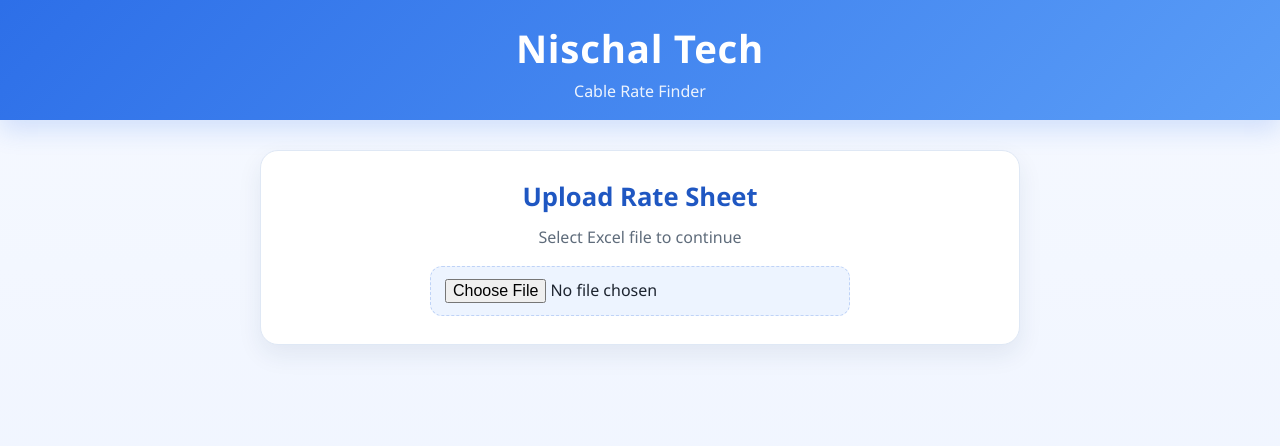
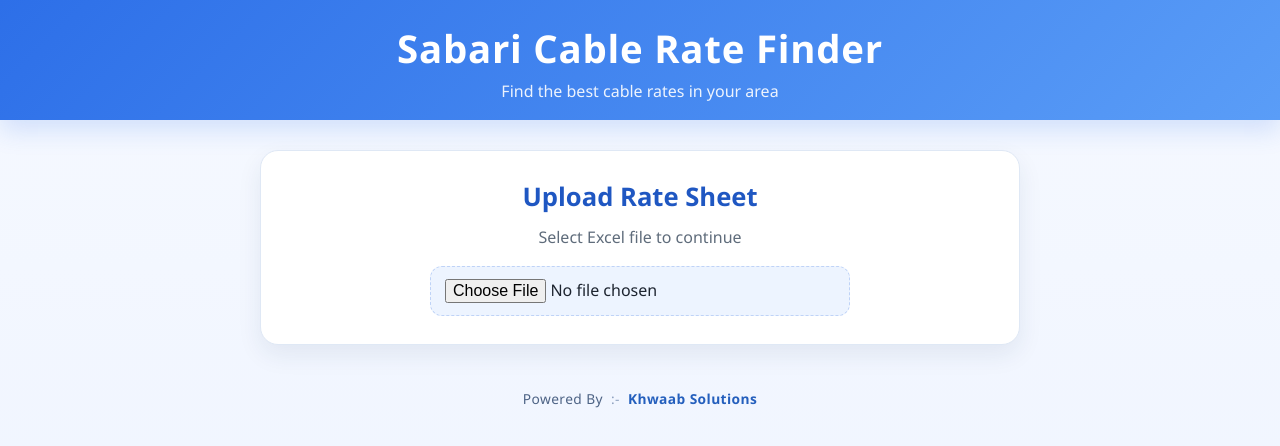
Before and after one commit to nischalkumbhatjain/nischal-tech, an Angular app: page / in a window 1280 px wide. Shown: the top 446 px of the page. Built offline with nearby package versions, Linux system fonts and the light colour scheme.

Commit message:
feat: update header content and add footer with branding information

```diff
--- a/src/app/app.component.html
+++ b/src/app/app.component.html
@@ -1,10 +1,16 @@
 <div class="app-container">
 
   <header class="header">
-    <h1>Nischal Tech</h1>
-    <p>Cable Rate Finder</p>
+    <h1>Sabari Cable Rate Finder</h1>
+    <p>Find the best cable rates in your area</p>
   </header>
 
   <router-outlet></router-outlet>
 
+  <footer class="about-footer" aria-label="About us">
+    <span class="about-footer__label">Powered By</span>
+    <span class="about-footer__separator" aria-hidden="true">:-</span>
+    <span class="about-footer__company">Khwaab Solutions</span>
+  </footer>
+
 </div>
--- a/src/app/app.component.scss
+++ b/src/app/app.component.scss
@@ -1,6 +1,8 @@
 .app-container {
   min-height: 100vh;
   background: linear-gradient(180deg, #f6f9ff 0%, #edf3ff 100%);
+  display: flex;
+  flex-direction: column;
 }
 
 .header {
@@ -23,6 +25,31 @@
   }
 }
 
+.about-footer {
+  display: flex;
+  align-items: center;
+  justify-content: center;
+  gap: 8px;
+  padding: 14px 16px 18px;
+  color: #4d6385;
+  font-size: 0.86rem;
+  letter-spacing: 0.03em;
+  text-align: center;
+}
+
+.about-footer__label {
+  font-weight: 500;
+}
+
+.about-footer__separator {
+  color: #8ca0bf;
+}
+
+.about-footer__company {
+  color: #245fbd;
+  font-weight: 700;
+}
+
 @media (max-width: 480px) {
   .header {
     padding: 18px 12px 16px;
@@ -35,4 +62,10 @@
       font-size: 0.92rem;
     }
   }
+
+  .about-footer {
+    gap: 6px;
+    padding: 12px 12px 16px;
+    font-size: 0.78rem;
+  }
 }
```
